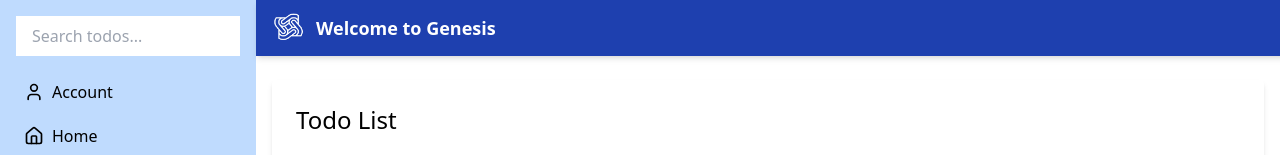
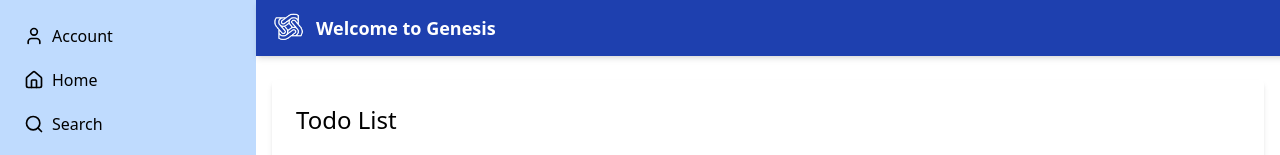
Before and after one commit to towtu/genesis-frontend, a React (Vite) app: page /todos in a window 1280 px wide. Shown: the top 155 px of the page. Built offline with nearby package versions, Linux system fonts and the light colour scheme; no server answers.

Commit message:
Update Sidebar.tsx

```diff
--- a/src/components/Sidebar.tsx
+++ b/src/components/Sidebar.tsx
@@ -53,20 +53,6 @@
 
   return (
     <div className="bg-blue-200 w-64 h-screen fixed left-0 top-0 flex flex-col p-4">
-      {/* Search Bar */}
-      <form onSubmit={handleSearch} className="mb-4">
-        <div className="flex items-center gap-2 bg-white rounded-lg p-2">
-          <Search size={20} className="text-gray-500" />
-          <input
-            type="text"
-            placeholder="Search todos..."
-            value={searchQuery}
-            onChange={(e) => setSearchQuery(e.target.value)}
-            className="flex-1 outline-none bg-transparent"
-          />
-        </div>
-      </form>
-
       {/* Menu Items */}
       <nav className="flex-1 overflow-y-auto">
         <ul className="space-y-1">
```
